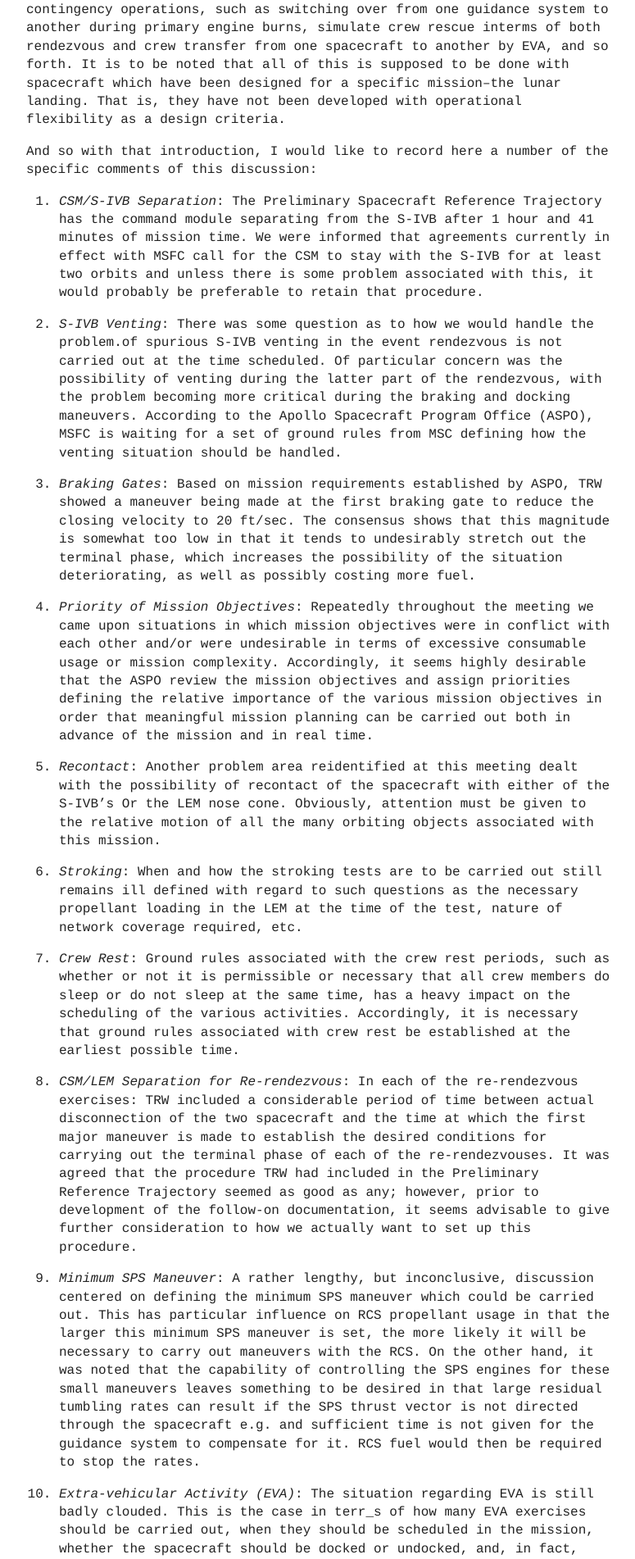
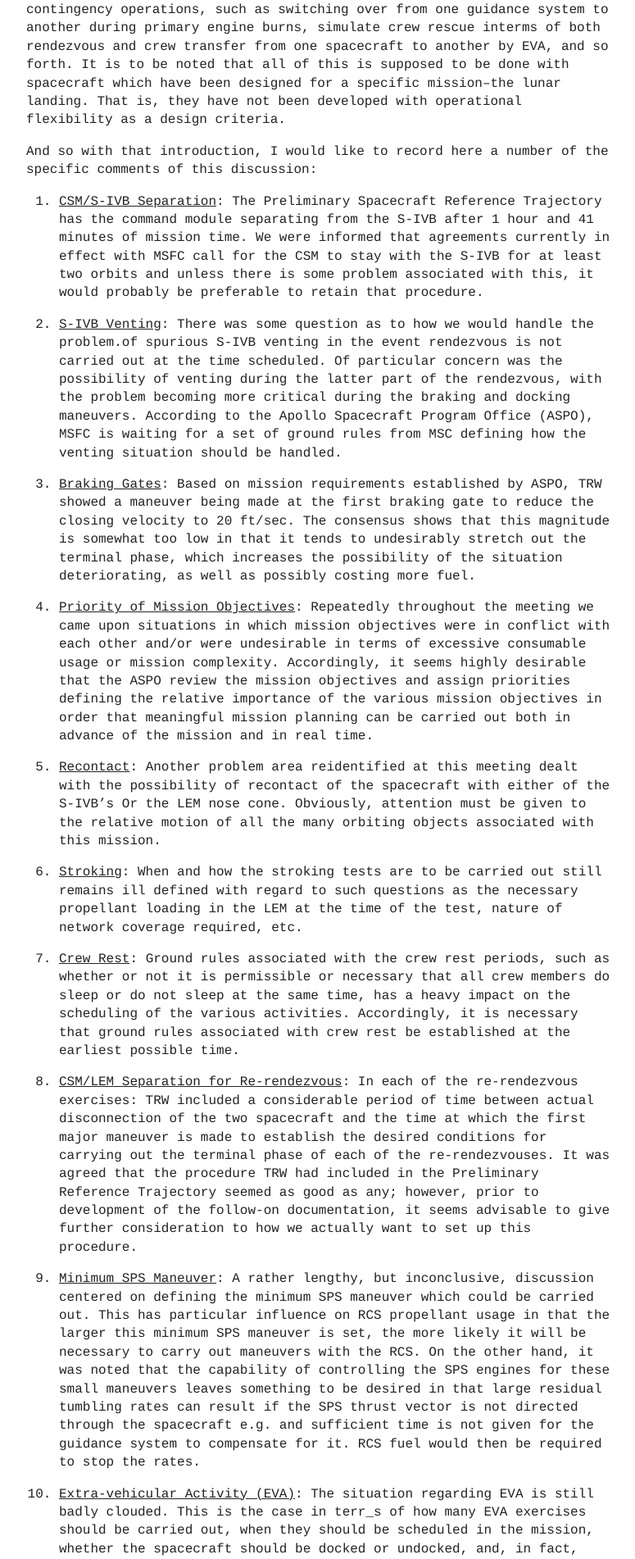
Before and after one commit to seanredmond/Tindallgrams, a Jekyll site: the page built from 66-FM1-60.md, in a window 1280 px wide. Shown: the part 1013-2915 px from the top of the page at 82% size, without its empty margins (248-1023 px from the left). Built offline with Jekyll 4.4.1, drawn with Linux system fonts in a browser that asks for light colours; nearby versions of some CDN libraries.

Commit message:
Style em as underlined

```diff
--- a/css/main.css
+++ b/css/main.css
@@ -97,6 +97,11 @@
     font-family: Courier, serif;
     font-size: 100%;
     font-weight: normal;
+    text-decoration: underline;
+}
+
+.tindallgram em {
+    font-style: normal;
     text-decoration: underline;
 }
 
```
